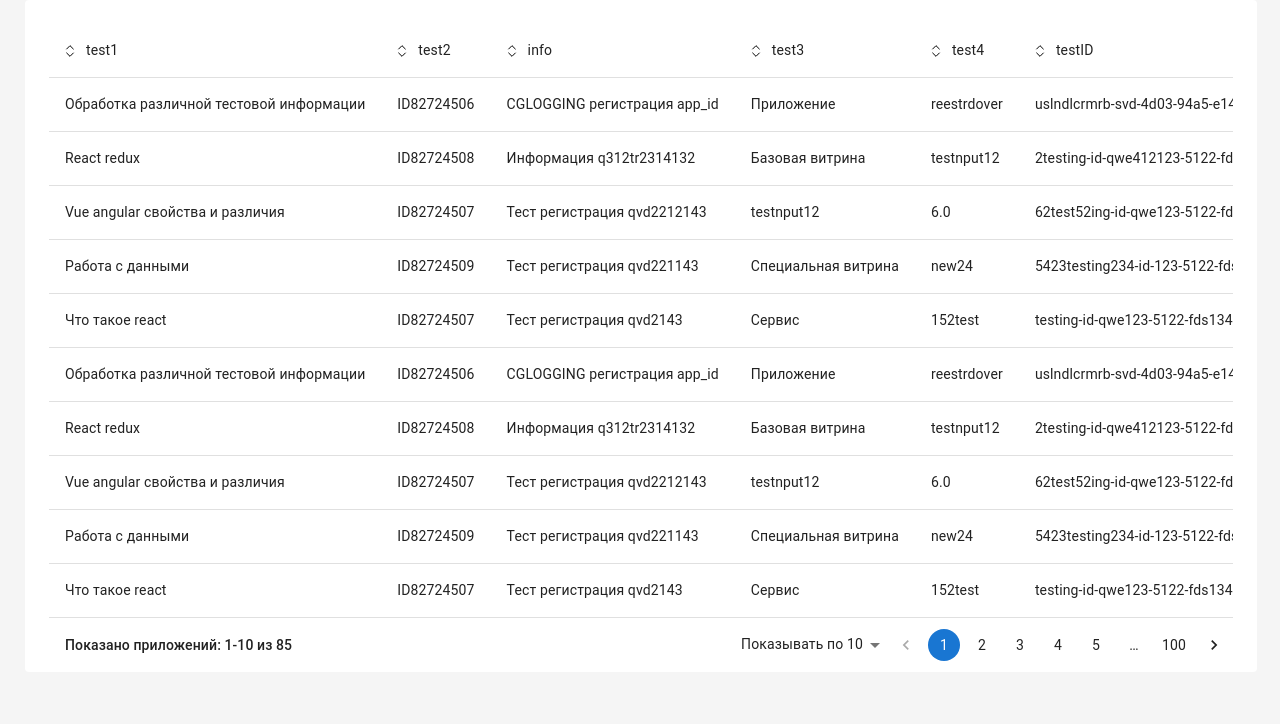
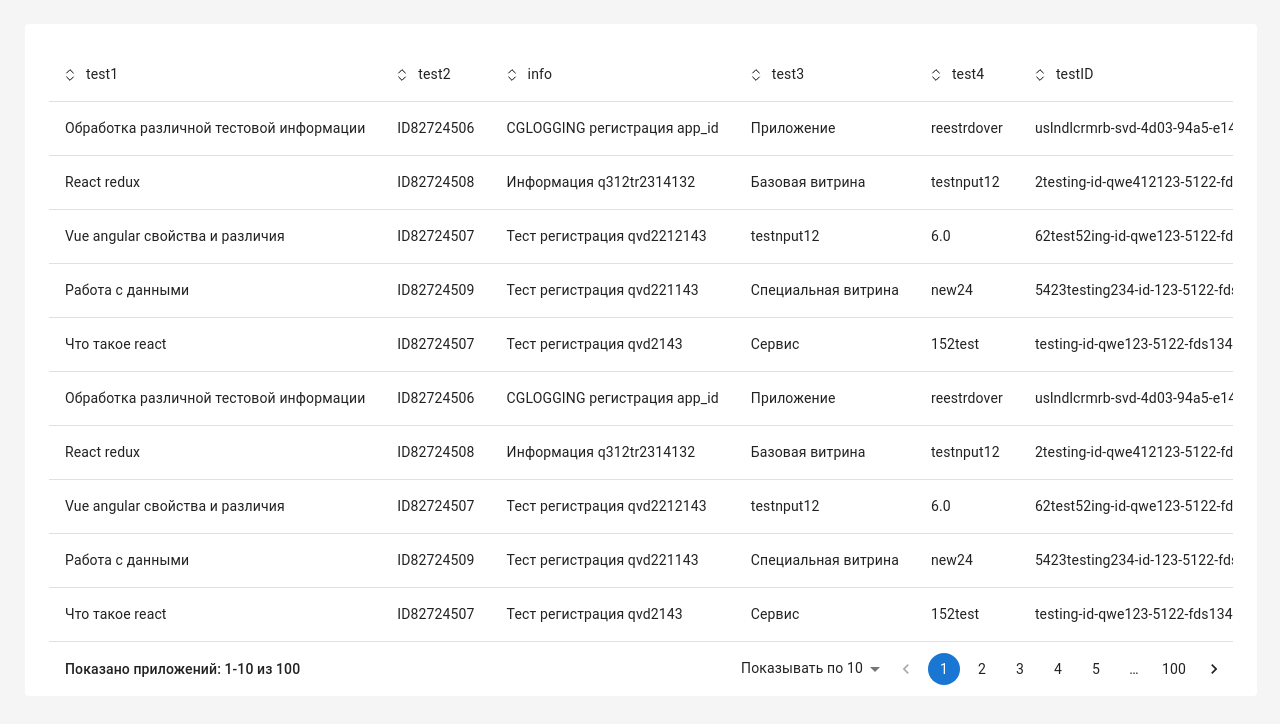
Before and after one commit to FrontendDevoloperr/table-mui, a React (Create React App) app: page / in a window 1280 px wide. Shown: the top 724 px of the page. Built offline with nearby package versions, Linux system fonts and the light colour scheme; the HTML template or start-up script is replaced by a standard one.

Commit message:
update src/components/table/index.jsx

```diff
--- a/src/components/table/index.jsx
+++ b/src/components/table/index.jsx
@@ -180,7 +180,7 @@ export default function BasicTable() {
       sx={{
         width: "max-content",
         maxWidth: "calc(100vw - 50px)",
-        margin: "0 auto",
+        margin: "24px auto",
       }}
     >
       <TableContainer
@@ -318,7 +318,7 @@ export default function BasicTable() {
             component="h6"
             sx={{ fontSize: "0.875rem", padding: "16px" }}
           >
-            Показано приложений: 1-10 из 85
+            Показано приложений: 1-10 из 100
           </Typography>
           <Box
             sx={{
```
